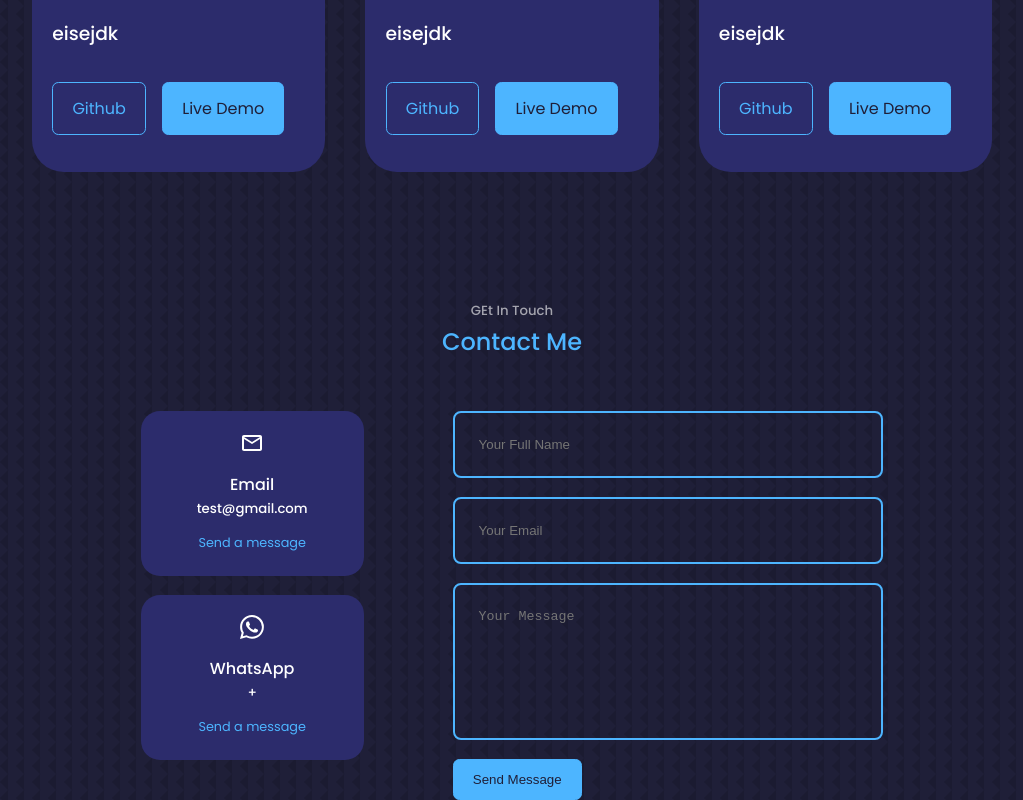
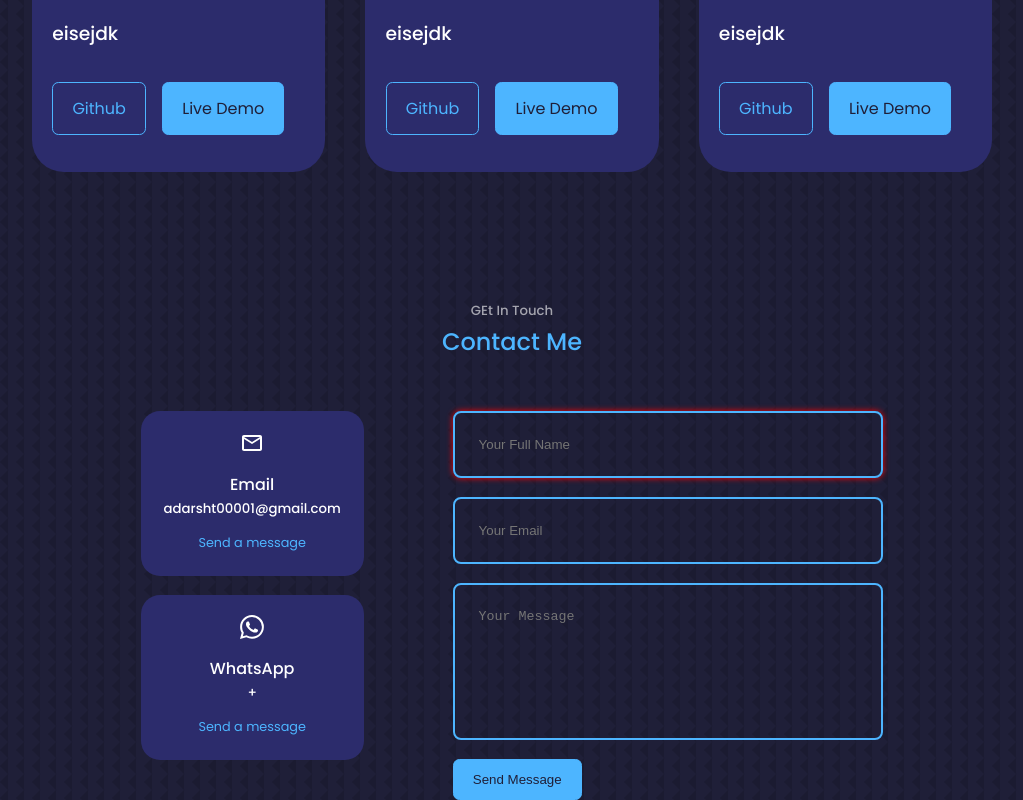
Before and after one commit to adarsht0001/react-portfolio, a React (Create React App) app: page / in a window 1280 px wide. Shown: the part 2922-3722 px from the top of the page, without its empty margins (128-1151 px from the left). Built offline with nearby package versions, Linux system fonts and the light colour scheme.

Commit message:
form submiting

```diff
--- a/package.json
+++ b/package.json
@@ -9,6 +9,7 @@
     "@testing-library/user-event": "^13.5.0",
     "react": "^18.2.0",
     "react-dom": "^18.2.0",
+    "react-hook-form": "^7.43.1",
     "react-icons": "^4.7.1",
     "react-scripts": "5.0.1",
     "web-vitals": "^2.1.4"
--- a/src/components/contact/Contact.jsx
+++ b/src/components/contact/Contact.jsx
@@ -13,7 +13,7 @@ const Contact = () => {
         e.preventDefault();
 
         emailjs.sendForm(process.env.REACT_APP_SERVICE_ID, process.env.REACT_APP_TEMPLATE_ID, form.current, process.env.REACT_APP_PUBLIC_KEY)
-            .then((result) => {
+            .then(() => {
                 form.current.reset()
             }, (error) => {
                 console.log(error.text);
@@ -30,18 +30,18 @@ const Contact = () => {
                     <article className="contact_option">
                         <MdOutlineEmail className='contact_option-icon' />
                         <h4>Email</h4>
-                        <h5>test@gmail.com</h5>
-                        <a href="mailto:test@gmail.com" target="_blank" rel="noreferrer">Send a message</a>
+                        <h5>adarsht00001@gmail.com</h5>
+                        <a href="mailto:adarsht00001@gmail.com" target="_blank" rel="noreferrer">Send a message</a>
                     </article>
                     <article className="contact_option">
                         <BsWhatsapp className='contact_option-icon' />
                         <h4>WhatsApp</h4>
                         <h5>+</h5>
-                        <a href="https://api.whatsapp.com" target="_blank" rel="noreferrer">Send a message</a>
+                        <a href="https://api.whatsapp.com/send?phone=7994186032" target="_blank" rel="noreferrer">Send a message</a>
                     </article>
                 </div>
                 <form ref={form} onSubmit={sendEmail}>
-                    <input type="text" name='name' placeholder='Your Full Name' required />
+                    <input type="text" name='name' className='error' placeholder='Your Full Name' required />
                     <input type="email" name='email' placeholder='Your Email' required />
                     <textarea name='message' rows="7" placeholder='Your Message' required></textarea>
                     <button type='submit' className='btn btn-primary'>Send Message</button>
--- a/src/components/contact/contact.css
+++ b/src/components/contact/contact.css
@@ -52,6 +52,17 @@ input,textarea{
     color: var(--color-white);
 }
 
+.error{
+   animation: shake 0.2s ease-in-out 0s 2;
+      box-shadow: 0 0 0.5em red;
+}
+
+@keyframes shake {
+    0% { margin-left: 0rem; }
+    25% { margin-left: 0.5rem; }
+    75% { margin-left: -0.5rem; }
+    100% { margin-left: 0rem; }
+  }
 
 /*=======Media Queries(Medium)==========*/
 
```
Also changed, not shown: 1 other file (tests, documents, lock files or other folders).
